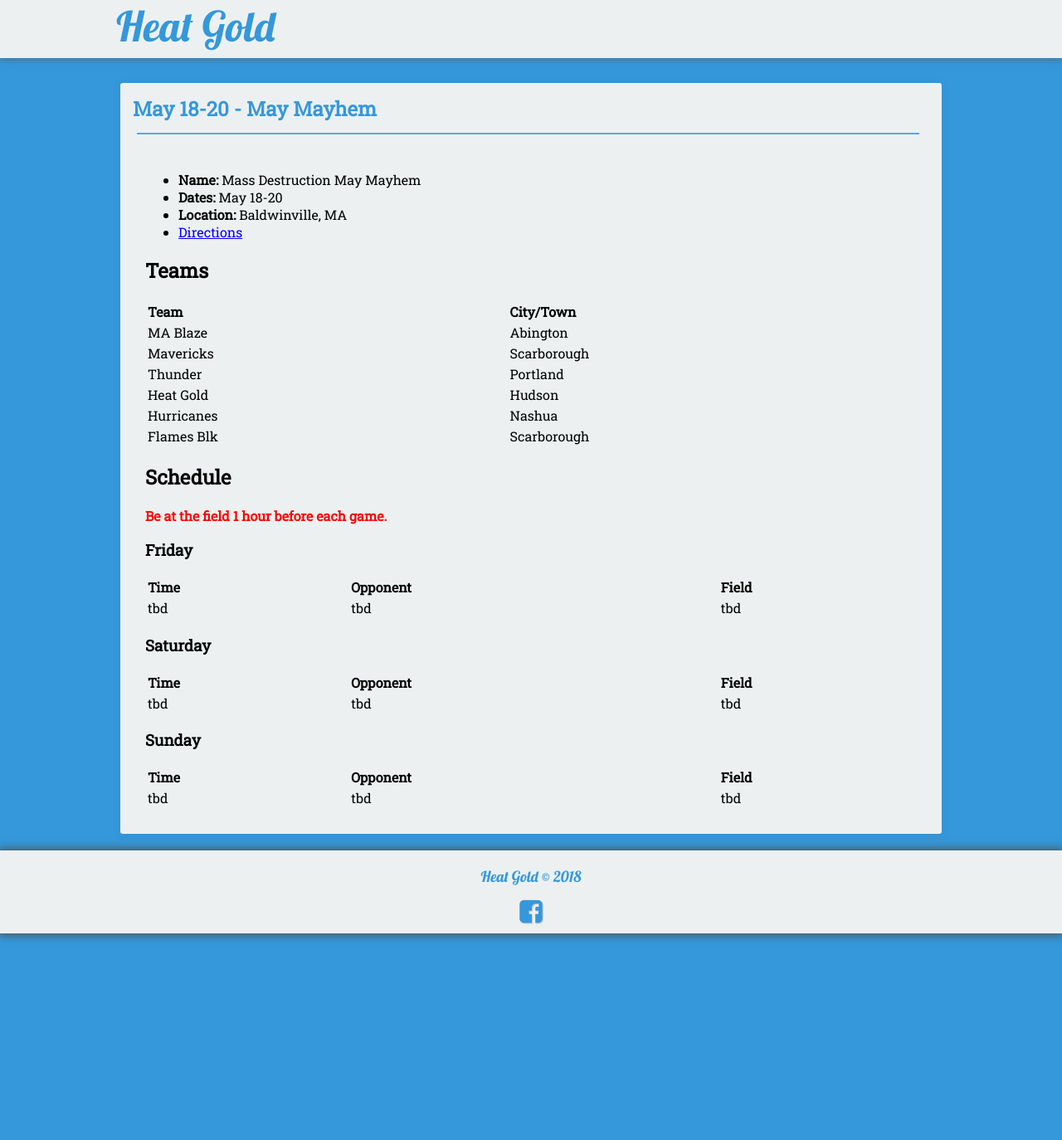
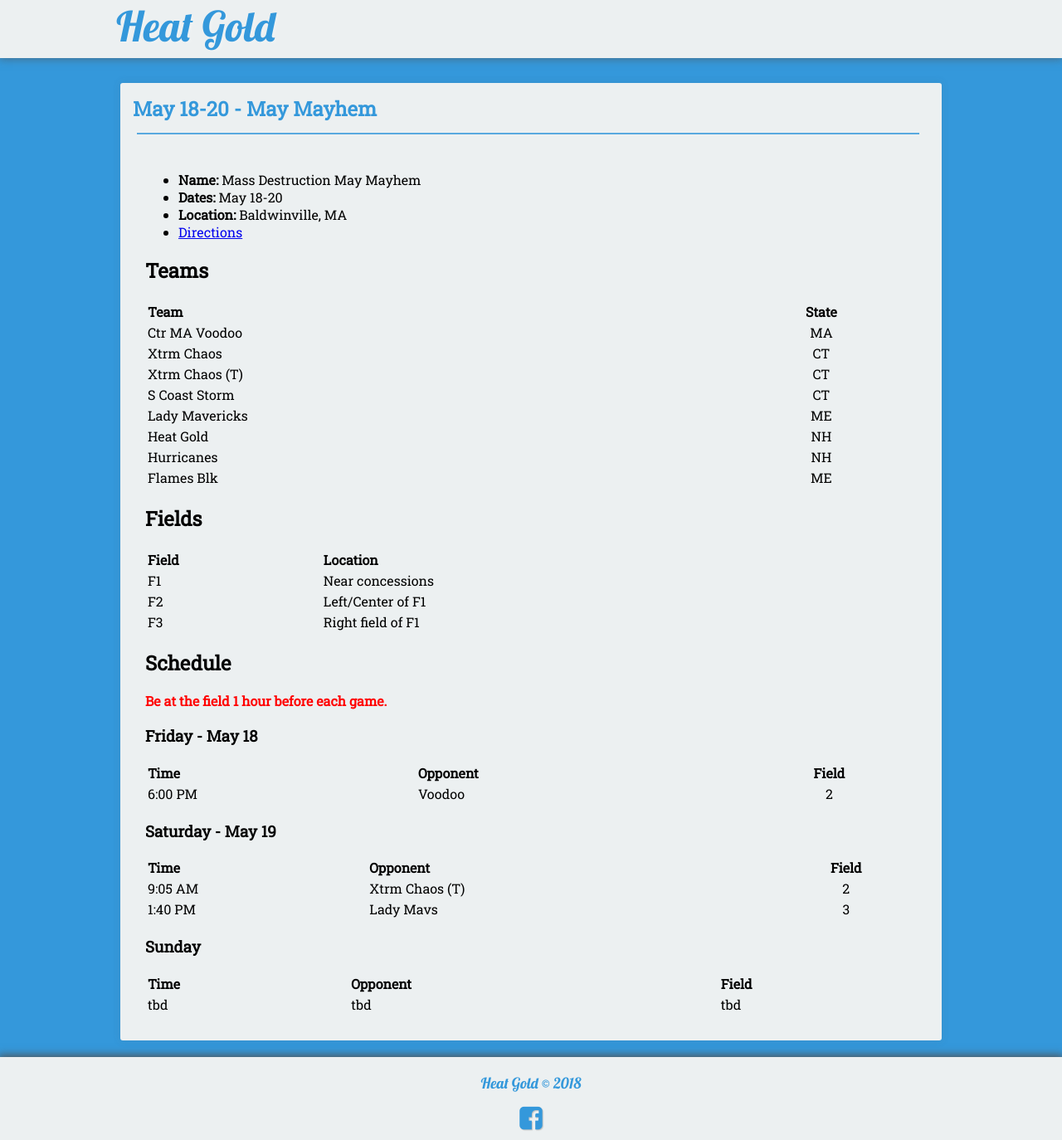
Before and after one commit to seanmerrow/ecf, a Jekyll site: the page built from _posts/2018-08-15-May-18.md, in a window 1280 px wide. Shown: the whole page at 83% size. Built offline with Jekyll 4.4.1, drawn with Linux system fonts in a browser that asks for light colours; nearby versions of some CDN libraries.

Commit message:
Update 2018-08-15-May-18.md

```diff
--- a/_posts/2018-08-15-May-18.md
+++ b/_posts/2018-08-15-May-18.md
@@ -15,31 +15,41 @@ category:
 
 ## Teams
 
-|Team                        |City/Town        |
-|:---------------------------|:----------------|
-|MA Blaze                    |Abington         |
-|Mavericks	                 |Scarborough      |
-|Thunder	                   |Portland         |
-|Heat Gold	                 |Hudson           |
-|Hurricanes	                 |Nashua           |
-|Flames Blk                  |Scarborough      |
+|Team                        |State  |
+|:---------------------------|:-----:|
+|Ctr MA Voodoo               |MA     |
+|Xtrm Chaos	                 |CT     |
+|Xtrm Chaos (T)	             |CT     |
+|S Coast Storm               |CT     |
+|Lady Mavericks              |ME     |
+|Heat Gold	                 |NH     |
+|Hurricanes	                 |NH     |
+|Flames Blk                  |ME     |
 
+## Fields
+
+|Field |Location  |
+|:-----|:-----|
+|F1    |Near concessions     |
+|F2    |Left/Center of F1    |
+|F3    |Right field of F1    |
 
 ## Schedule
 **<span style="color:red">Be at the field 1 hour before each game.</span>**
 
-### Friday
+### Friday - May 18
 
-| Time | Opponent | Field |
-|:---  |:---      |:---   |
-| tbd  | tbd      | tbd   |
+| Time     | Opponent | Field |
+|:-------  |:---      |:-----:|
+| 6:00 PM  | Voodoo   | 2     |
 
 
-### Saturday
+### Saturday - May 19
 
-| Time | Opponent | Field |
-|:---  |:---      |:---   |
-| tbd  | tbd      | tbd   |
+| Time     | Opponent         | Field |
+|:-------  |:---              |:-----:|
+| 9:05 AM  | Xtrm Chaos (T)   | 2     |
+| 1:40 PM  | Lady Mavs        | 3     |
 
 
 ### Sunday
```
